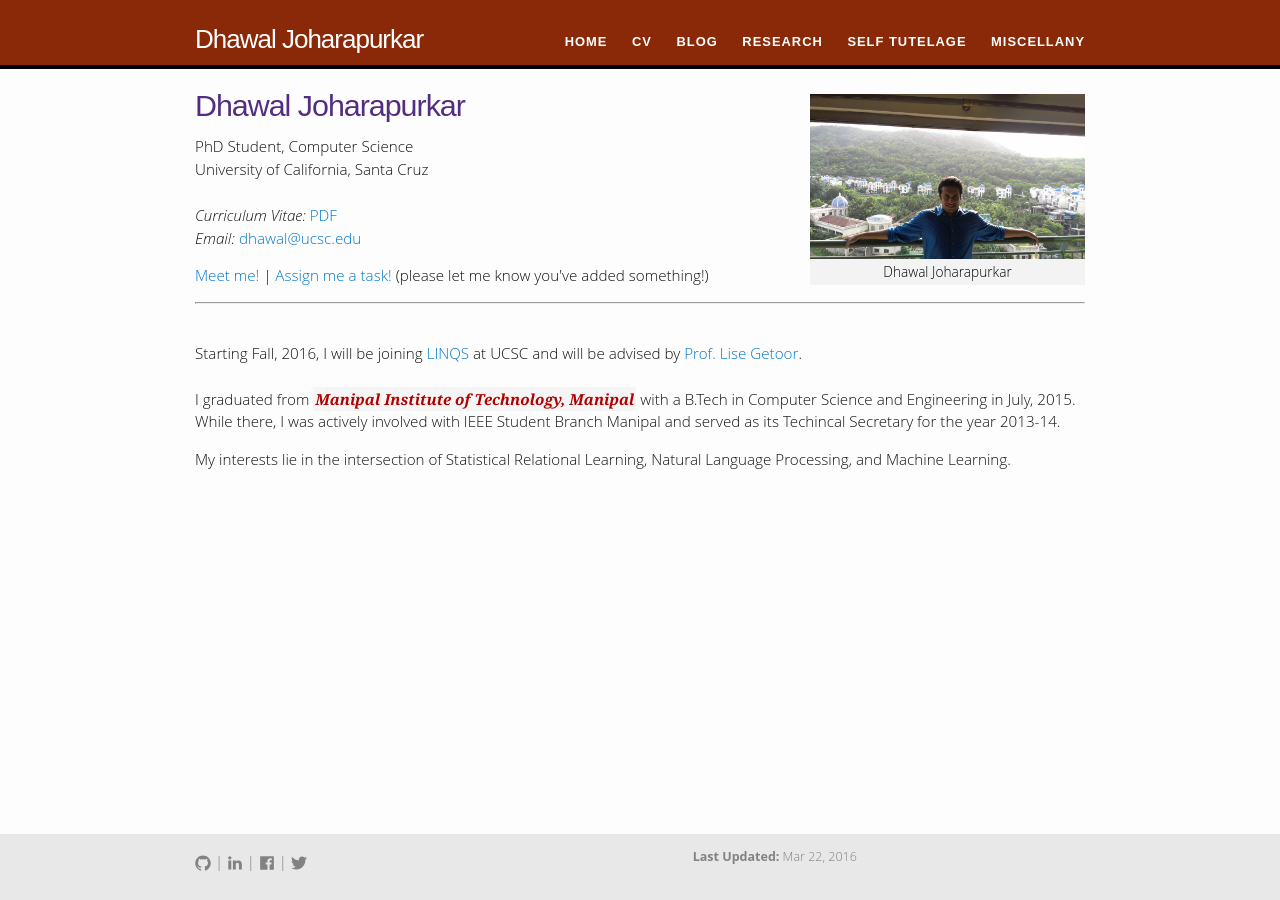
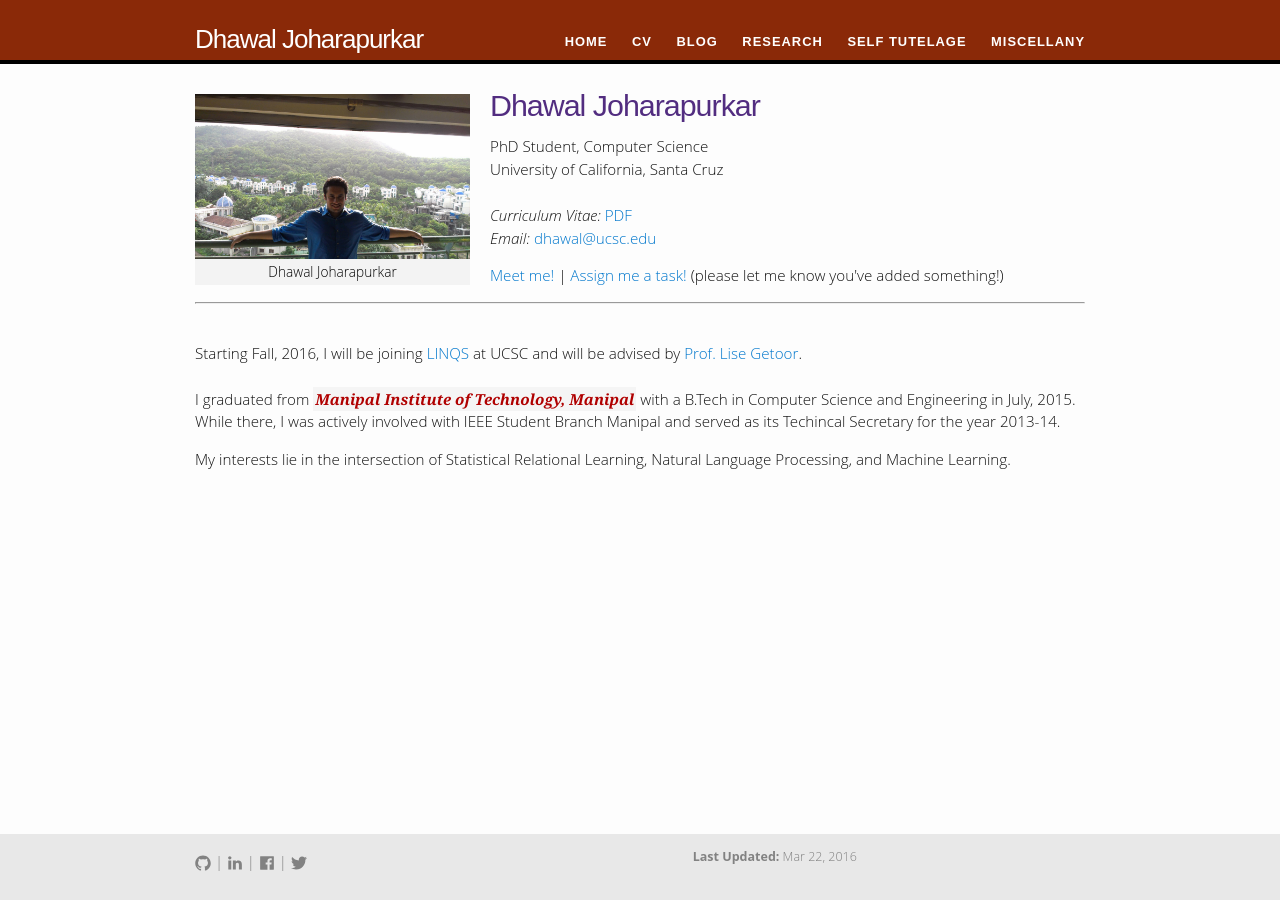
Before and after one commit to dhawaljoh/dhawaljoh.github.io, a Jekyll site: the page built from index.md, in a window 1280 px wide. Built offline with Jekyll 4.4.1, drawn with Linux system fonts in a browser that asks for light colours.

Commit message:
moved photo to left to fix overlap

```diff
--- a/_sass/_header.scss
+++ b/_sass/_header.scss
@@ -4,7 +4,7 @@
 .site-header {
     border-top: 0px solid $grey-color-dark;
     border-bottom: 4px solid $clemson-purple;
-    min-height: 65px;
+    min-height: 56px;
     background: $clemson-orange;
     // Positioning context for the mobile navigation icon
     position: fixed;
--- a/index.md
+++ b/index.md
@@ -2,7 +2,7 @@
 layout: default
 ---
 
-{% include image.html url="/images/me2.jpeg" caption="Dhawal Joharapurkar" width=275 align="right" %}
+{% include image.html url="/images/me2.jpeg" caption="Dhawal Joharapurkar" width=275 align="left" %}
 # Dhawal Joharapurkar
 PhD Student, Computer Science <br>
 University of California, Santa Cruz <br><br>
```
